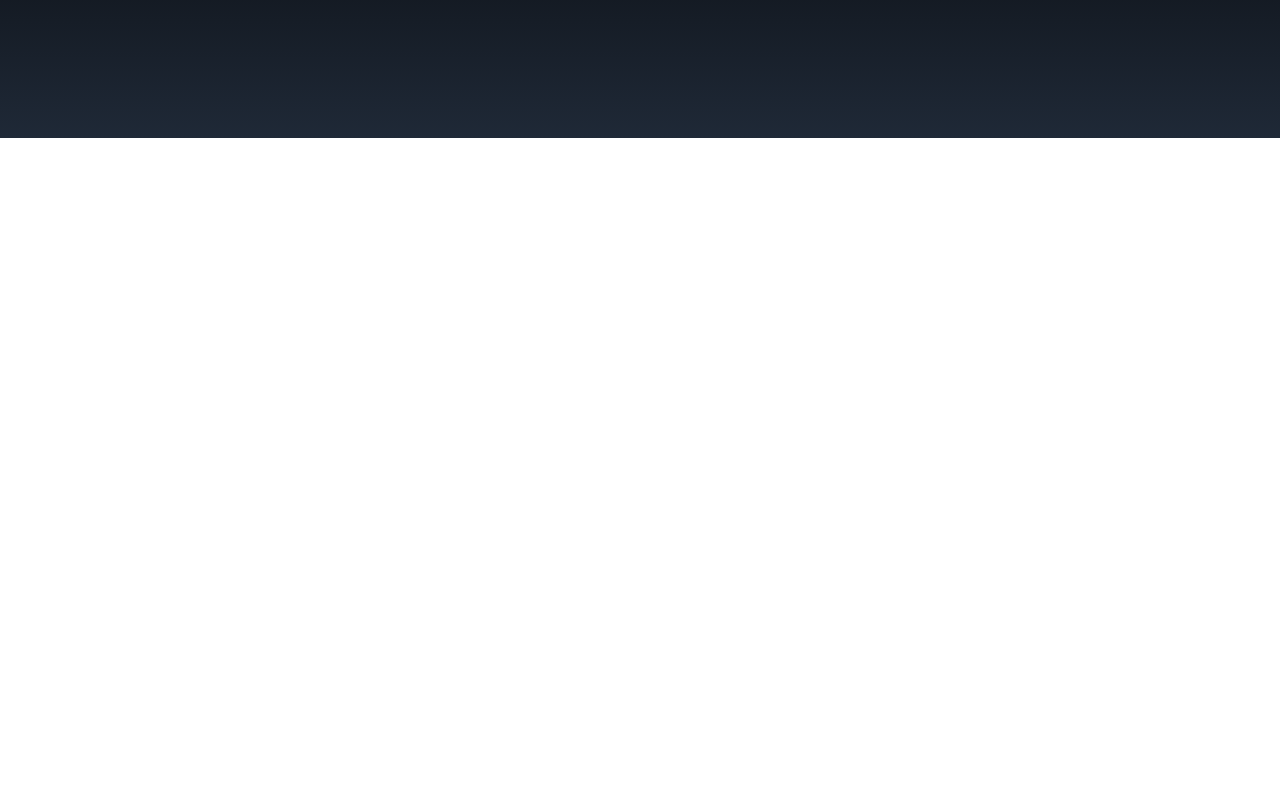
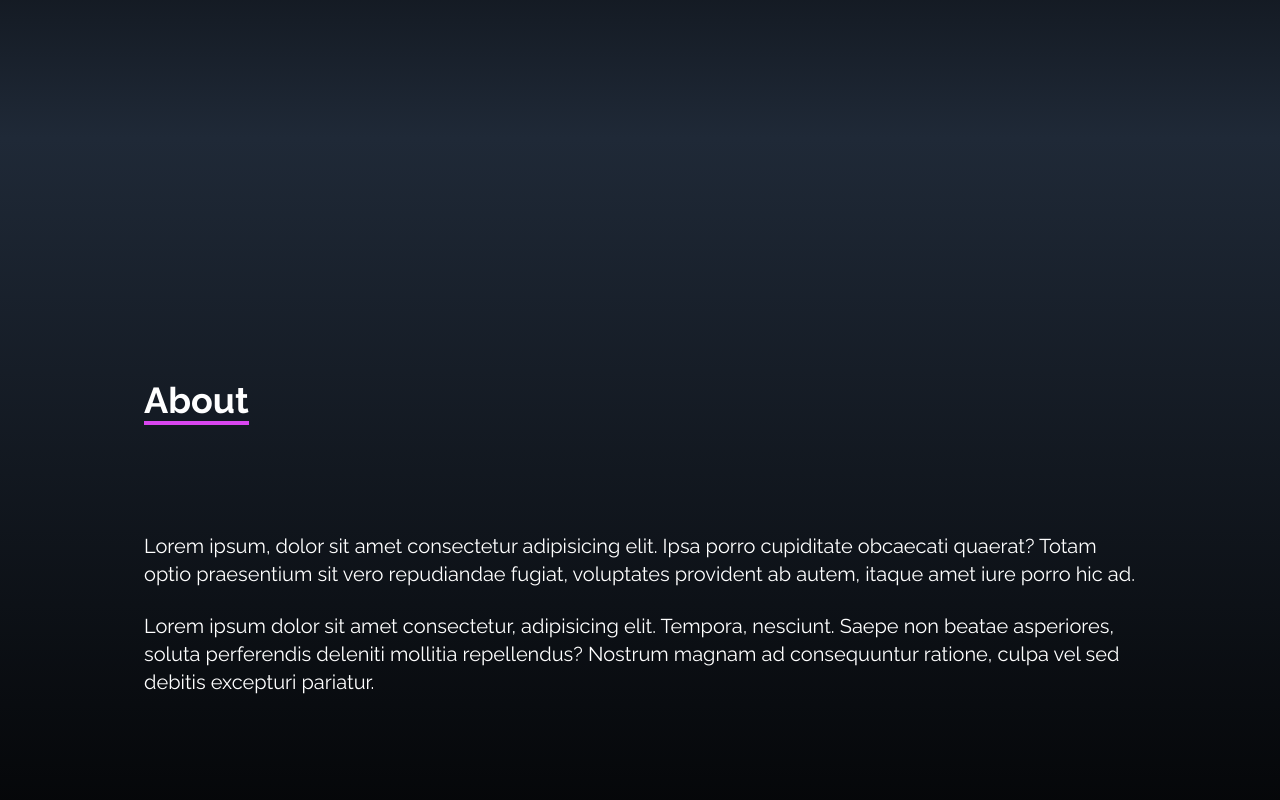
Before and after one commit to estherbabe/My_Portfolio, a React (Create React App) app: page / in a window 1280 px wide. Shown: the part 662-1462 px from the top of the page. Before the commit the page ends 800 px from the top, so only its background shows below. Built offline with nearby package versions, Linux system fonts and the light colour scheme; a web font is replaced by a local one.

Commit message:
about.jsx complete

```diff
--- a/src/App.js
+++ b/src/App.js
@@ -1,3 +1,4 @@
+import About from "./components/About";
 import Socials from "./components/Socials";
 import Home from "./components/Home";
 import Navbar from "./components/Navbar";
@@ -6,7 +7,7 @@
     <div>
       <Navbar />
       <Home />
-
+      <About />
       <Socials />
     </div>
   );
--- a/src/components/About.jsx
+++ b/src/components/About.jsx
@@ -0,0 +1,42 @@
+import React from "react";
+
+const About = () => {
+  return (
+    <div
+      name="about"
+      className="w-full h-screen bg-gradient-to-b
+       from-gray-800 to-black text-white"
+    >
+      <div
+        className="max-w-screen-lg p-4 mx-auto flex
+       flex-col justify-center w-full h-full"
+      >
+        <div className="pb-8">
+          <p
+            className="text-4xl font-bold inline
+           border-b-4 border-fuchsia-500"
+          >
+            About
+          </p>
+        </div>
+
+        <p className="text-xl mt-20">
+          Lorem ipsum, dolor sit amet consectetur adipisicing elit. Ipsa porro
+          cupiditate obcaecati quaerat? Totam optio praesentium sit vero
+          repudiandae fugiat, voluptates provident ab autem, itaque amet iure
+          porro hic ad.
+        </p>
+        <br />
+
+        <p className="text-xl">
+          Lorem ipsum dolor sit amet consectetur, adipisicing elit. Tempora,
+          nesciunt. Saepe non beatae asperiores, soluta perferendis deleniti
+          mollitia repellendus? Nostrum magnam ad consequuntur ratione, culpa
+          vel sed debitis excepturi pariatur.
+        </p>
+      </div>
+    </div>
+  );
+};
+
+export default About;
```
